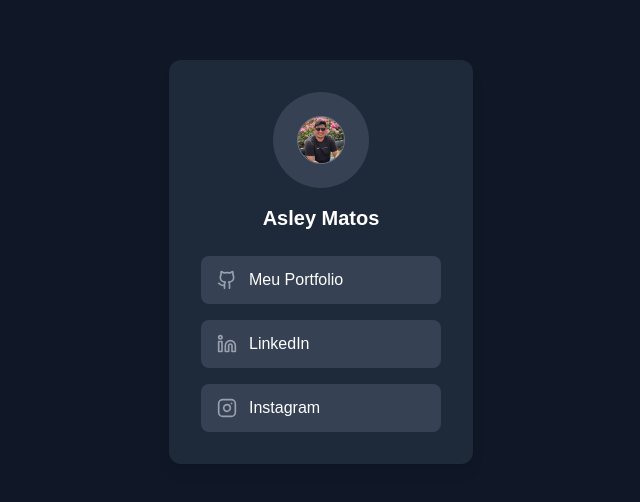
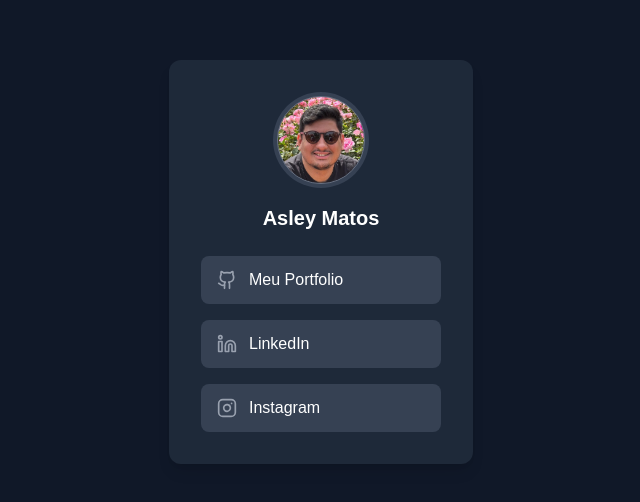
Before and after one commit to asleymatos/links-hub, a Next.js app: page / in a window 1280 px wide. Shown: the part 138-640 px from the top of the page, without its empty margins (319-959 px from the left). Built offline with nearby package versions, Linux system fonts and the light colour scheme.

Commit message:
Corrigindo extensao para png

```diff
--- a/app/page.tsx
+++ b/app/page.tsx
@@ -27,9 +27,9 @@
         <div className="w-24 h-24 rounded-full bg-gray-700 flex items-center justify-center mb-4">
           {/* Ícone de usuário como placeholder */}
           <img
-            src="/perfil.png"
+            src="/foto.png"
             alt="Foto de perfil"
-            className="w-12 h-12 rounded-full object-cover border border-gray-500"
+            className="w-22 h-22 rounded-full object-cover border border-gray-500"
           />
         </div>
         {/* Nome de usuário */}
```
Also changed, not shown: public/foto.png (added), public/perfil.png (deleted).
